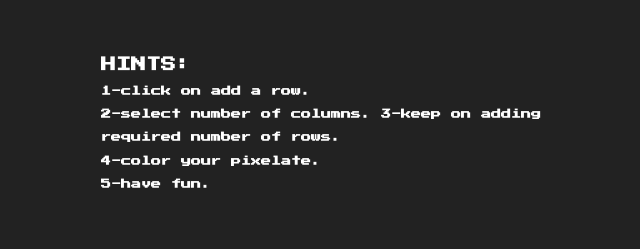
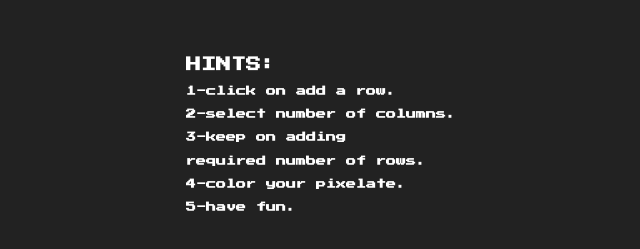
Before and after one commit to su-de-sh/my-own-pixelate, a website: page index.html in a window 1280 px wide. Shown: the part 105-354 px from the top of the page, without its empty margins (319-959 px from the left). Drawn offline with Linux system fonts and the light colour scheme.

Commit message:
fix: hints issue solved

```diff
--- a/index.html
+++ b/index.html
@@ -32,7 +32,8 @@
     <div id="help">
       <h2>HINTS:</h2>
       <h4>1-click on add a row.</h4>
-      <h4>2-select number of columns. 3-keep on adding</h4>
+      <h4>2-select number of columns.</h4>
+      <h4>3-keep on adding</h4>
       <h4>required number of rows.</h4>
       <h4>4-color your pixelate.</h4>
       <h4>5-have fun.</h4>
```
